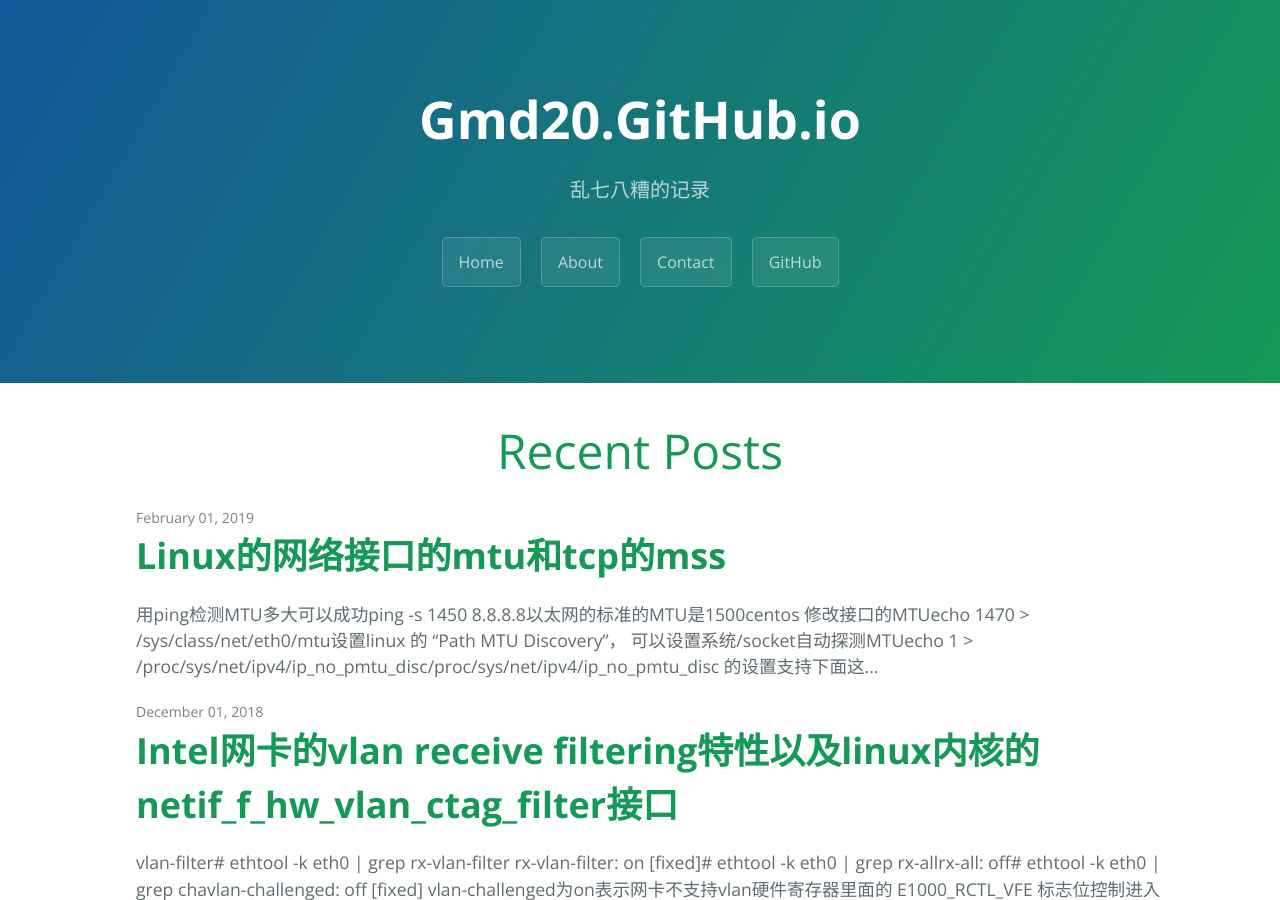
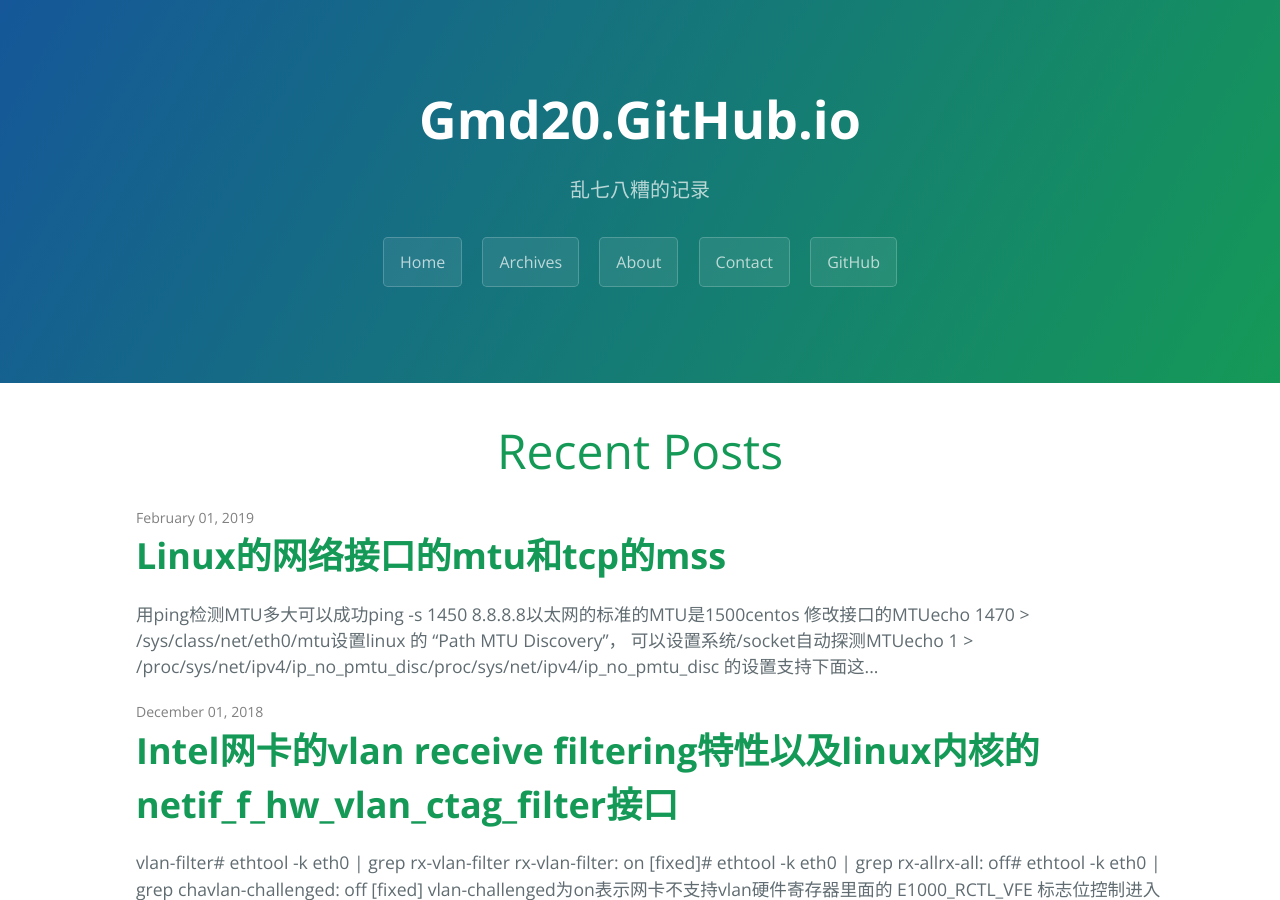
Before and after one commit to gmd20/gmd20.github.io, a Jekyll site: the page built from index.html, in a window 1280 px wide and 900 px high. Built offline with Jekyll 4.4.1, drawn with Linux system fonts in a browser that asks for light colours; Markdown is read by kramdown in place of the engine named in the settings; the list of posts is cut into pages by our own code.

Commit message:
Update _config.yml

```diff
--- a/_config.yml
+++ b/_config.yml
@@ -12,6 +12,8 @@
 navigation:
  - title: Home
    url: /index.html
+ - title: Archives
+   url: /archives
  - title: About
    url: /about
  - title: Contact
```
